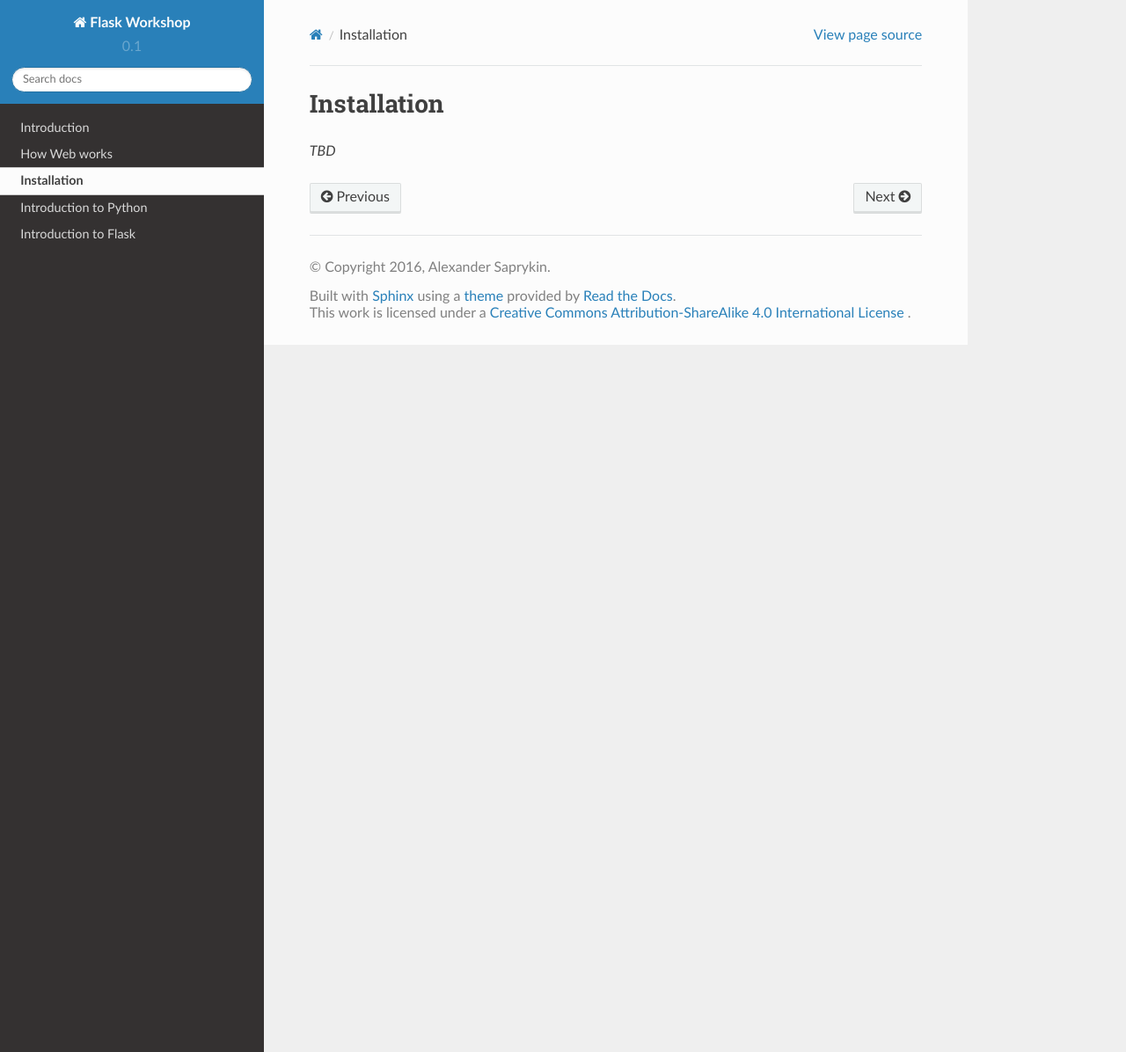
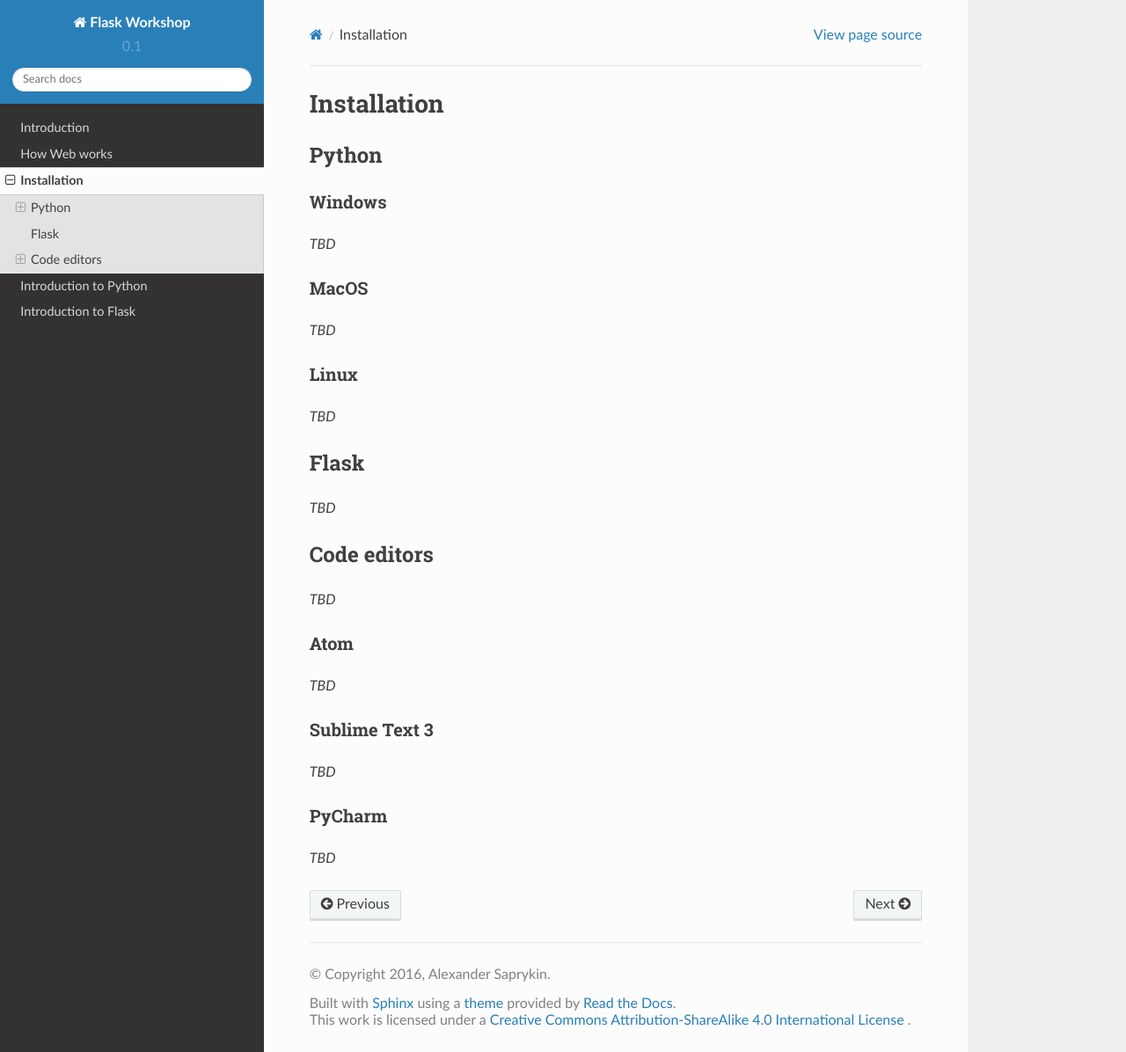
Before and after one commit to cutwater/FlaskWorkshop, a Sphinx documentation site: the page built from docs/installation.rst, in a window 1280 px wide and 1196 px high. Shown: the whole window at 88% size. Built offline with Sphinx 7.4.7 and the Read the Docs theme 2.0.0, drawn with Linux system fonts in a browser that asks for light colours.

Commit message:
Create structure of "Installation" page

```diff
--- a/docs/installation.rst
+++ b/docs/installation.rst
@@ -2,4 +2,45 @@
 Installation
 ============
 
+Python
+======
+
+Windows
+-------
+
 *TBD*
+
+MacOS
+-----
+
+*TBD*
+
+Linux
+-----
+
+*TBD*
+
+Flask
+=====
+
+*TBD*
+
+Code editors
+============
+
+*TBD*
+
+Atom
+----
+
+*TBD*
+
+Sublime Text 3
+--------------
+
+*TBD*
+
+PyCharm
+-------
+
+*TBD*
```
